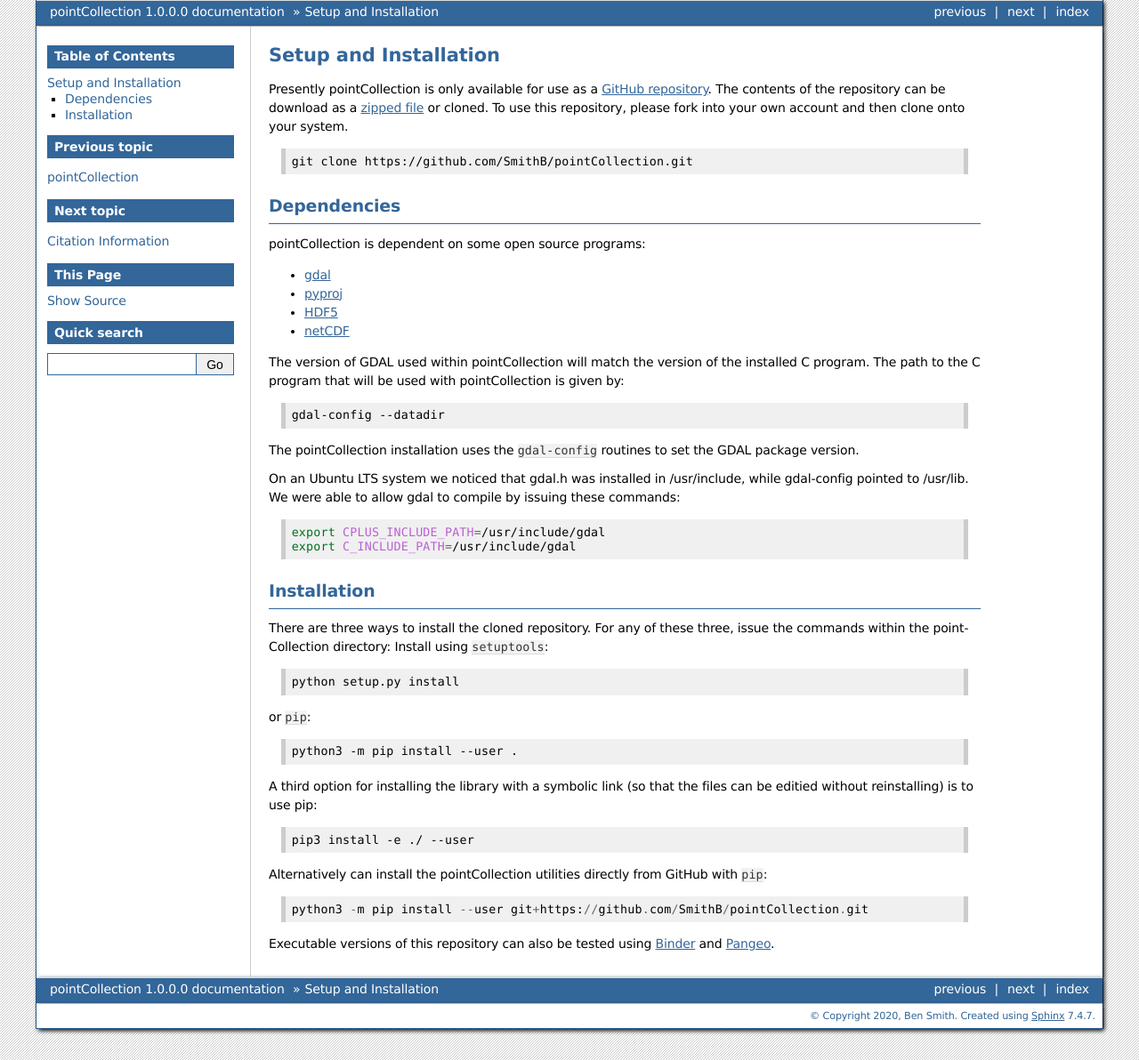
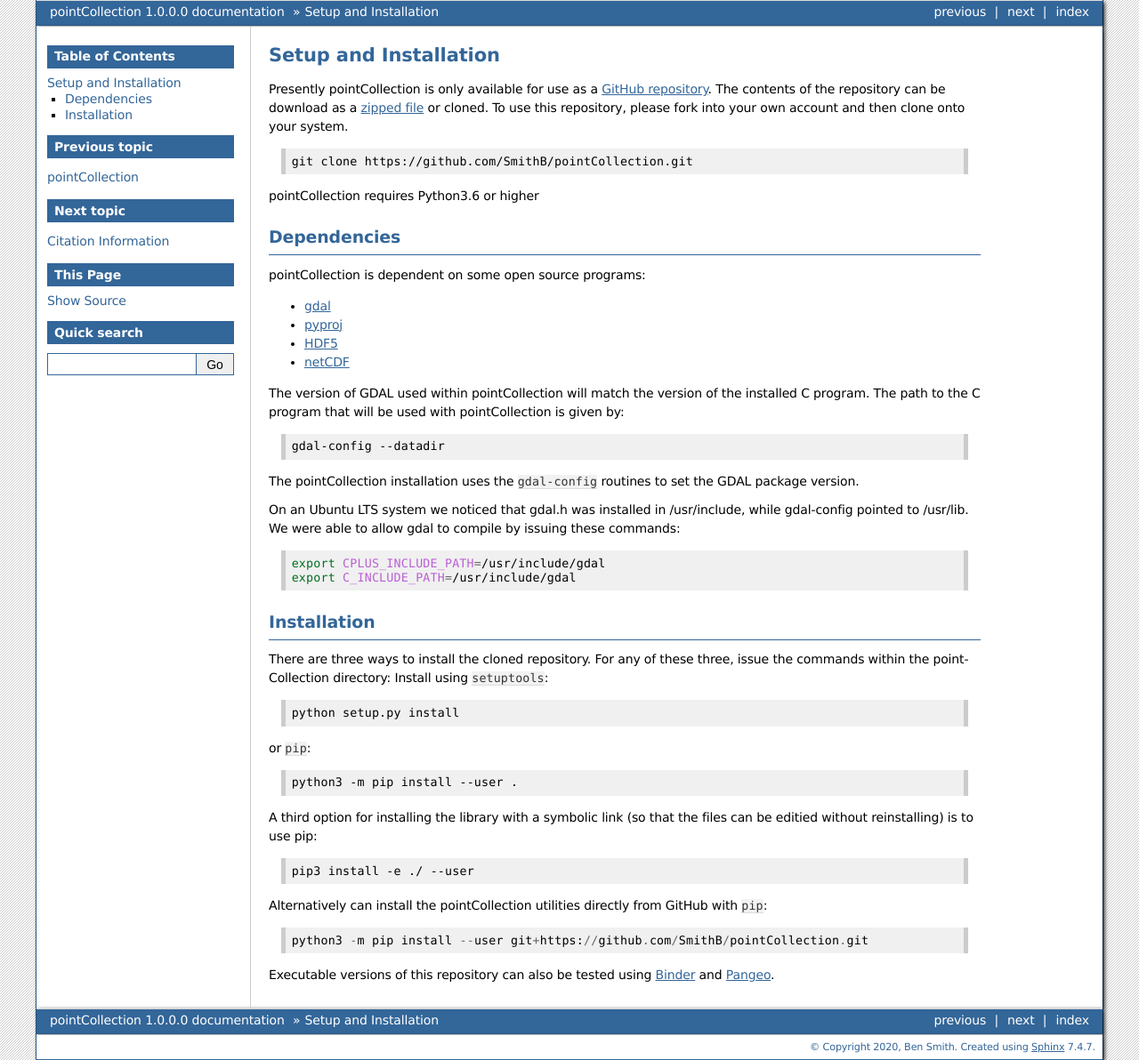
Before and after one commit to SmithB/pointCollection, a Sphinx documentation site: the page built from doc/source/Install.md, in a window 1280 px wide. Shown: the whole page at 89% size. Built offline with Sphinx 7.4.7, drawn with Linux system fonts in a browser that asks for light colours.

Commit message:
add macos testing strategy
will install dependencies with homebrew
install pointcollection with pip
run testing suite

f formatted string are 3.6+

````diff
--- a/doc/source/Install.md
+++ b/doc/source/Install.md
@@ -7,6 +7,8 @@
 ```bash
 git clone https://github.com/SmithB/pointCollection.git
 ```
+pointCollection requires Python3.6 or higher
+
 #### Dependencies
 pointCollection is dependent on some open source programs:
 - [gdal](https://gdal.org/index.html)
````
Also changed, not shown: 1 other file.
